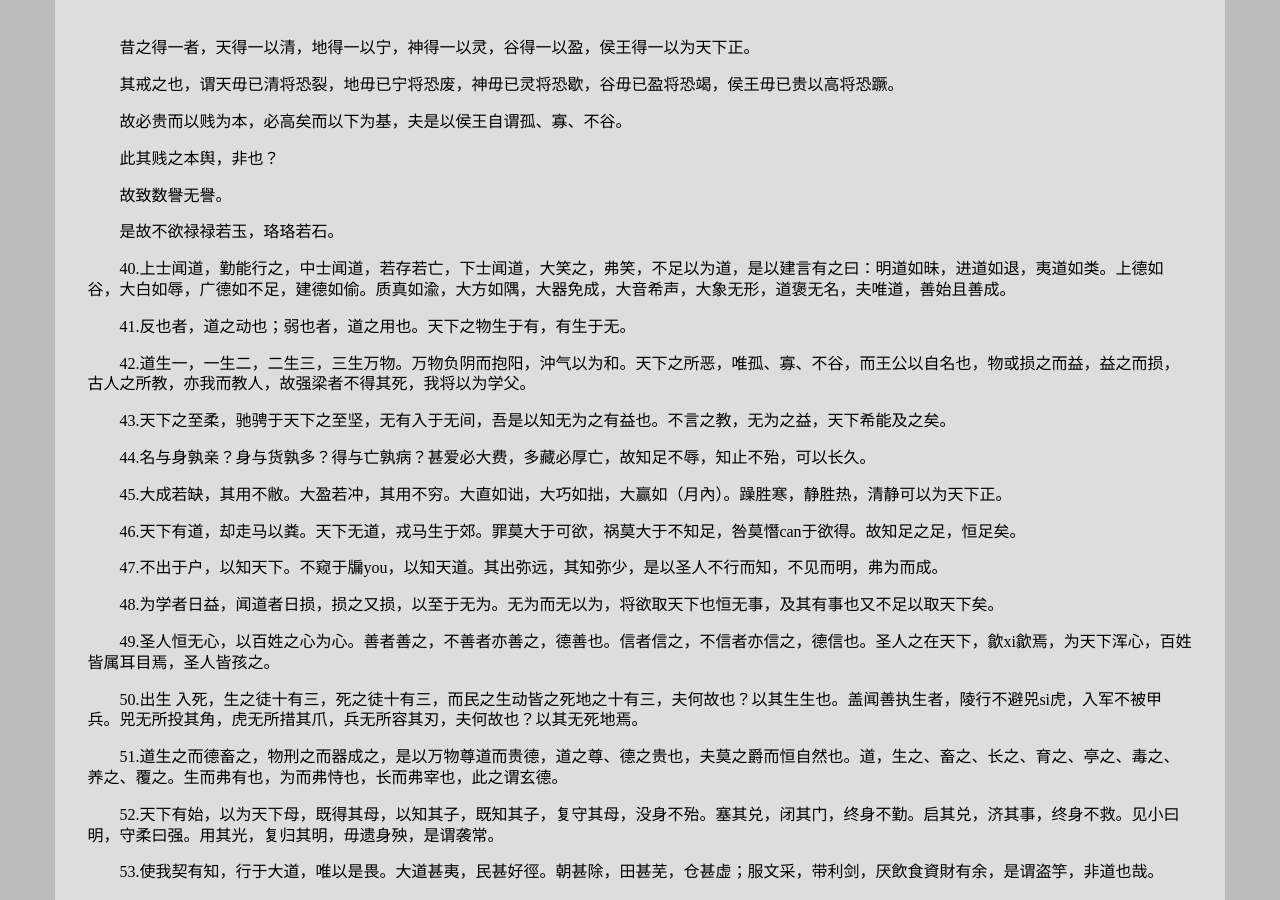
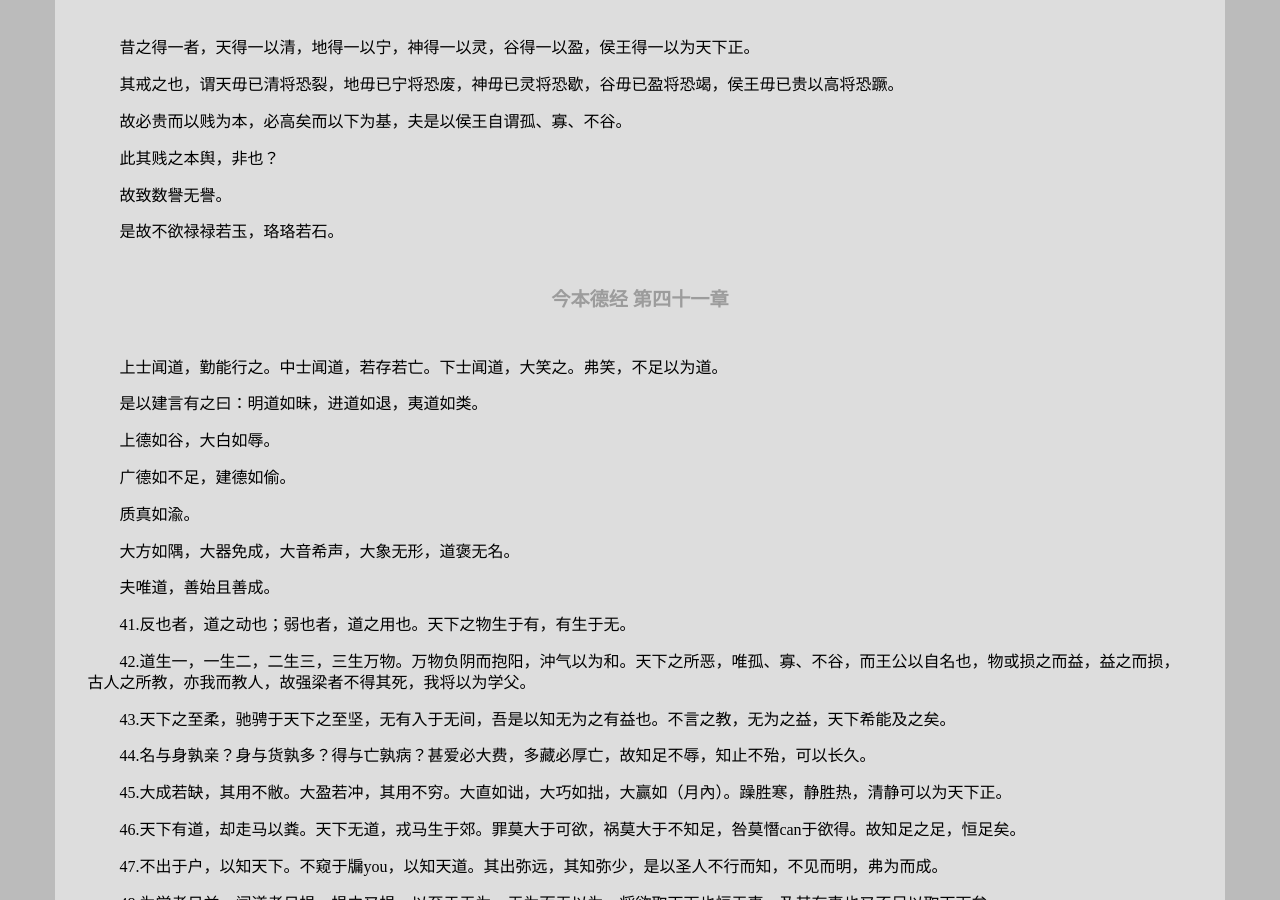
Before and after one commit to leiqin/leiqin.github.io, a Jekyll site: the page built from shoucang/daodejing.markdown, in a window 1280 px wide and 900 px high, scrolled down 729 px. Built offline with Jekyll 4.4.1, drawn with Linux system fonts in a browser that asks for light colours; nearby versions of some CDN libraries; some of the changed text lies outside the part shown.

Commit message:
添加克雷圣经

```diff
--- a/shoucang/daodejing.markdown
+++ b/shoucang/daodejing.markdown
@@ -31,9 +31,23 @@ title: 道德经
 
 是故不欲禄禄若玉，珞珞若石。
 
+###### 今本德经 第四十一章
+
+上士闻道，勤能行之。中士闻道，若存若亡。下士闻道，大笑之。弗笑，不足以为道。
+
+是以建言有之曰：明道如昧，进道如退，夷道如类。
+
+上德如谷，大白如辱。
+
+广德如不足，建德如偷。
+
+质真如渝。
+
+大方如隅，大器免成，大音希声，大象无形，道褒无名。
+
+夫唯道，善始且善成。
 
 
-40.上士闻道，勤能行之，中士闻道，若存若亡，下士闻道，大笑之，弗笑，不足以为道，是以建言有之曰：明道如昧，进道如退，夷道如类。上德如谷，大白如辱，广德如不足，建德如偷。质真如渝，大方如隅，大器免成，大音希声，大象无形，道褒无名，夫唯道，善始且善成。
 
 41.反也者，道之动也；弱也者，道之用也。天下之物生于有，有生于无。
 
--- a/shoucang/revelation.markdown
+++ b/shoucang/revelation.markdown
@@ -443,6 +443,12 @@ title: 克雷圣经
 有梦固然是好，但若强迫别人活在自己的梦，那可就错了。并非所有的人，都有如此的愿望
 :	游戏 《轩辕剑4：黑龙舞兮云飞扬》 【声声怀旧】《轩辕剑4：黑龙舞兮云飞扬》全支线通关流程 第十九期 终章 20:47  姬良：其实不到最后一刻，谁有会愿意放弃自己的梦呢？而且其实每个人，谁没有自己追求的梦？黑火、机关术、天书、云中界、天下一统、兴复韩国、兼爱非功、王道世界、理想国，真要说起来，谁又有资格，硬说谁是真正错了呢？ 辅子彻：不，有梦固然是好，但若强迫别人活在自己的梦，那可就错了。尤其是需要万万条生命，血流成河来作为代价的梦…… 水镜：难道没个办法，不必流血，便能让天下永远都太平？ 辅子彻：除非所有的人都如此希望！但也并非所有的人，都有如此的愿望……
 
+在我们这群人中，可能只有几个人有能力制订政策、具体实行，但是，我们所有人都要有评判的权力
+:	图书 [《二十世纪的教训》](https://book.douban.com/subject/1059444/) 第八章 民主政体理论与实务的省思 根据修昔底德的记载，伯里克利曾用很简练的方式说明这个观点：“在我们这群人中，可能只有几个人有能力制订政策、具体实行，但是，我们所有人都要有评判的权力。”这段言简意赅的谈话，我认为触动了民主的核心。请注意这段话，基本上它否定了人民统治甚至全民创制（popular initiative）的概念。取代这两个概念的是伯里克利所谓的全民评判（judgement by the people）。 伯里克利（或许修昔底德也这么认为——他们两的看法差不多）简单道出人民无法统治的道理，就算是技术上完全可行也一样。理念——特别是创新的理念——或许会得到一些人的踵事增华、澄清诠释，但是追本溯源一定是少数人的心血结晶。但是，很多人在事后，却有能力评判这些观点是对是错，特别是那些切身经历政策后果的人，他们的看法更值得重视。这样的评估，这种对错的判断，是可以交由广泛的选民抉择的。 于是观之，所谓的“全民创制”只是误导，只是一种宣传手段而已。它还是少数人的创见，最多只是向大众公开，寻求评估而已。如果是这样，重要的是弄清楚一件事：向大众征询意见的课题，不要超出了他们的理解范围。 在结束这部分的讨论之前，我想要警告大家，不断教育人民、教育孩子说，他们生活在人民统治的环境中，是很危险的——这不是真的，也不能是真的。否则，他们这些不知道这种语言上的歧义的人，一旦认清真相，会愤怒，会觉得被骗了，觉得失望，这对他们的世界观、对政治的看法，会有很坏的影响：甚至会把他们引向恐怖主义。我个人就知道有过这样的例子。
+
+民主最起码能保证各种以非暴力方式推翻政府的可能性能够合法存在
+:	图书 [《二十世纪的教训》](https://book.douban.com/subject/1059444/) 第八章 民主政体理论与实务的省思 民主，不是多数人的统治，而是一种让大家不受独裁控制的制度。它不允许独裁累计权力、肆意横行，而是在寻找一个限制国家权力的方法。从这个观点来看，即使一个民主政体无法善用权力、善尽职责，并让这个政体下的民众觉得它的政策不好、不对，但是民主最起码能保证各种以非暴力方式推翻政府的可能性能够合法存在。 (PS: 民主与专制、善政与恶政是两个维度的问题，民主政体里有如何行善政的问题，专制政体里同样也有如何行善政的问题，而且善政与恶政的争论（政见之政、学派之争、左右之争）往往无视民主与专制政体的差别，毕竟民主政体、专制政体下都有如何行政、如何施政的问题，而这正是善政与恶政争论的焦点，但却不是民主与专制政体差别之所在。民主政体与专制政体相比只是确保”各种以非暴力方式推翻政府的可能性能够合法存在“，民主政体并不确保一定是善政，事实上民主政体中如何行善政仍然是民主社会中各个党派、学说争论的焦点，进步派、保守派、左派、右派都认为自己的政策才是善政（，别人的政策都是恶政，或者说至少不如自己的”善“），民主政体本身并不知道进步、保守、左、右等等什么才是善政，民主政体只是确保当大部分民众”评判“当前的政府所行的政策不好、不”善“时，能够以非暴力的方式（换届选举、罢免弹劾）推翻政府)
+
 * * *
 
 最后再附上 **龙破斩** 的咒文：
```
